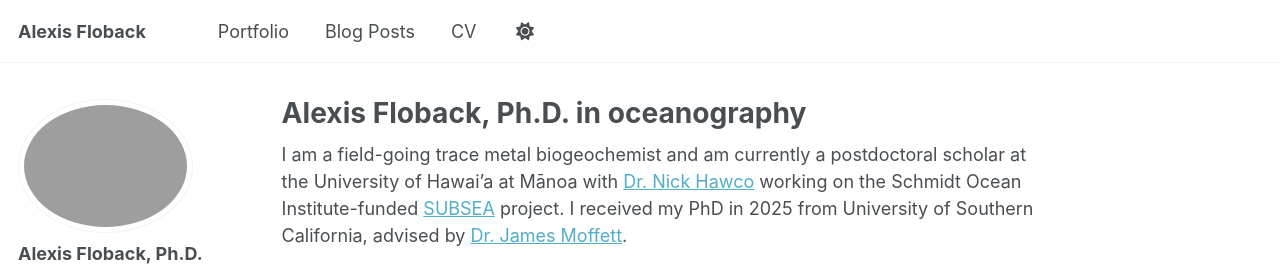
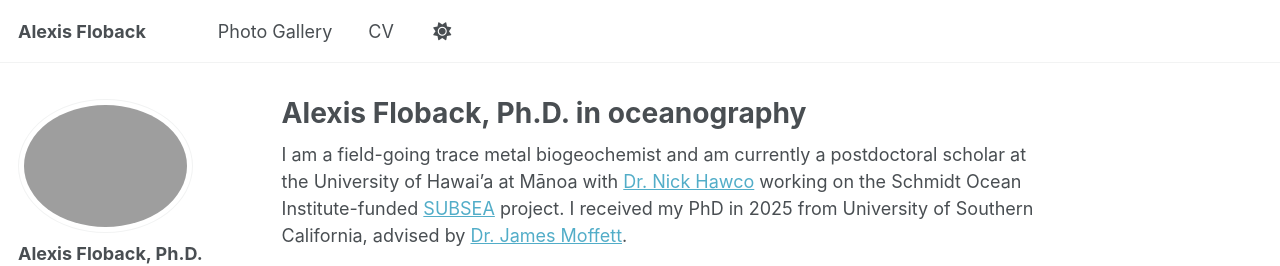
Before and after one commit to alexis-floback/alexis-floback.github.io, a Jekyll site: the page built from _pages/about.md, in a window 1280 px wide. Shown: the top 266 px of the page. Built offline with Jekyll 4.4.1, drawn with Linux system fonts in a browser that asks for light colours; some web fonts are replaced.

Commit message:
Update navigation.yml

```diff
--- a/_data/navigation.yml
+++ b/_data/navigation.yml
@@ -17,11 +17,11 @@ main:
   #- title: "Teaching"
    # url: /teaching/
 
-  - title: "Portfolio"
-    url: /portfolio/
+  - title: "Photo Gallery"
+    url: /gallery/
 
-  - title: "Blog Posts"
-    url: /year-archive/
+  #- title: "Blog Posts"
+   # url: /year-archive/
 
   - title: "CV"
     url: /cv/
```
